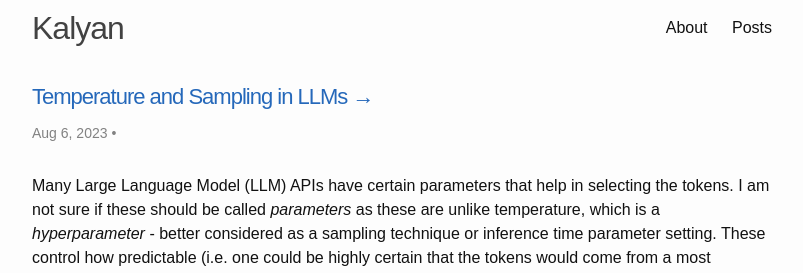
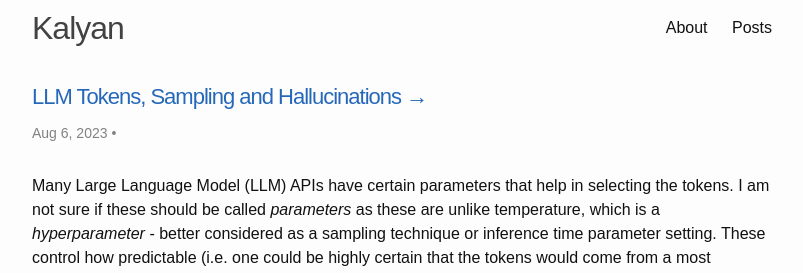
Before and after one commit to dotkay/dotkay.github.io, a Jekyll site: the page built from _posts/2023-08-06-top-p-and-top-k.md, in a window 1280 px wide. Shown: the top 273 px of the page, without its empty margins (238-1041 px from the left). Built offline with Jekyll 4.4.1, drawn with Linux system fonts in a browser that asks for light colours; formulas are drawn with MathJax 3.

Commit message:
title fix

```diff
--- a/_posts/2023-08-06-top-p-and-top-k.md
+++ b/_posts/2023-08-06-top-p-and-top-k.md
@@ -1,8 +1,8 @@
 ---
 layout: post
-title: Temperature and Sampling in LLMs
-categories: [AI/ML, LLM, Tokens]
-keywords: [AI/ML, LLM, Tokens]
+title: LLM Tokens, Sampling and Hallucinations
+categories: [AI/ML, LLM, Tokens, Sampling]
+keywords: [AI/ML, LLM, Tokens, Sampling]
 external-url: https://dotkay.github.io/2023/08/06/top-p-and-top-k
 ---
 
```
